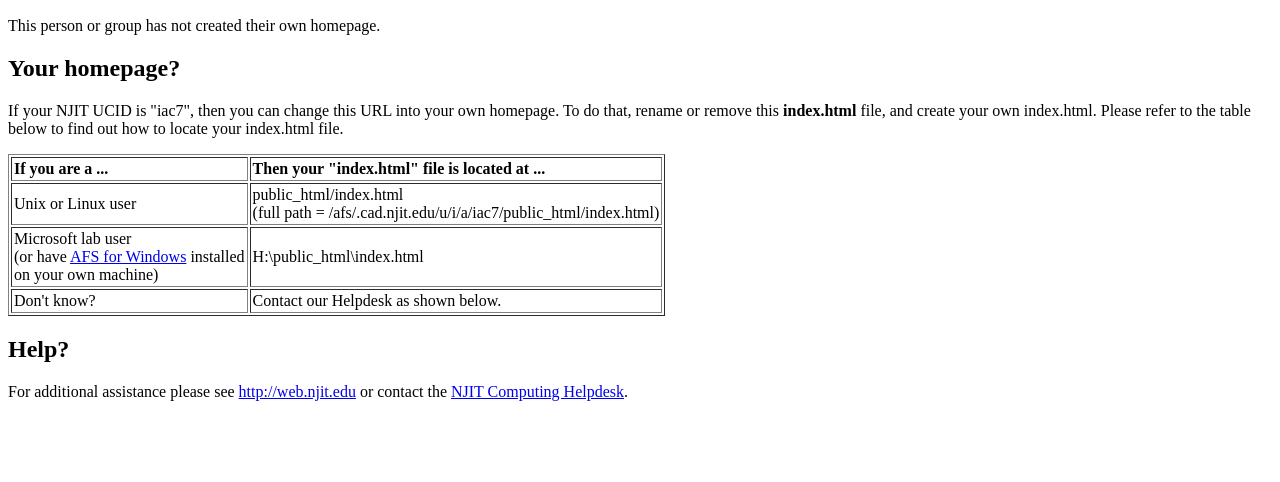
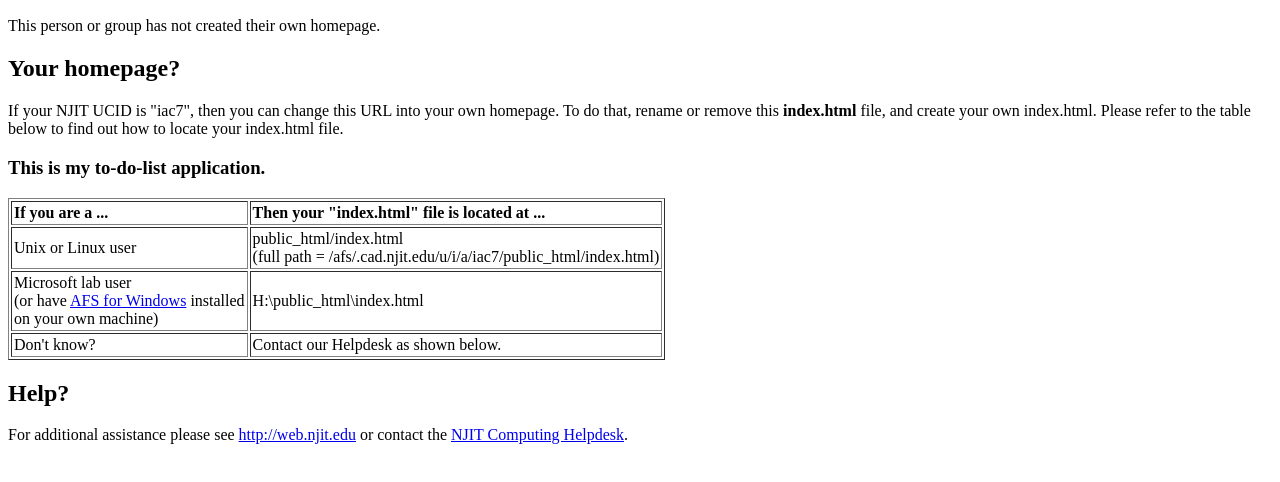
Before and after one commit to icoklar3/homework1, a plain HTML site: page index.html in a window 1280 px wide. Shown: the part 96-578 px from the top of the page. Drawn offline with Linux system fonts and the light colour scheme.

Commit message:
second commit

```diff
--- a/index.html
+++ b/index.html
@@ -15,6 +15,9 @@
 		and create your own index.html.
 		Please refer to the table below to find out how to locate
 		your index.html file.
+
+		<h3>This is my to-do-list application.</h3>
+
 		<p>
 		<table border=1 cellpadding=2>
 			<tr>
```
